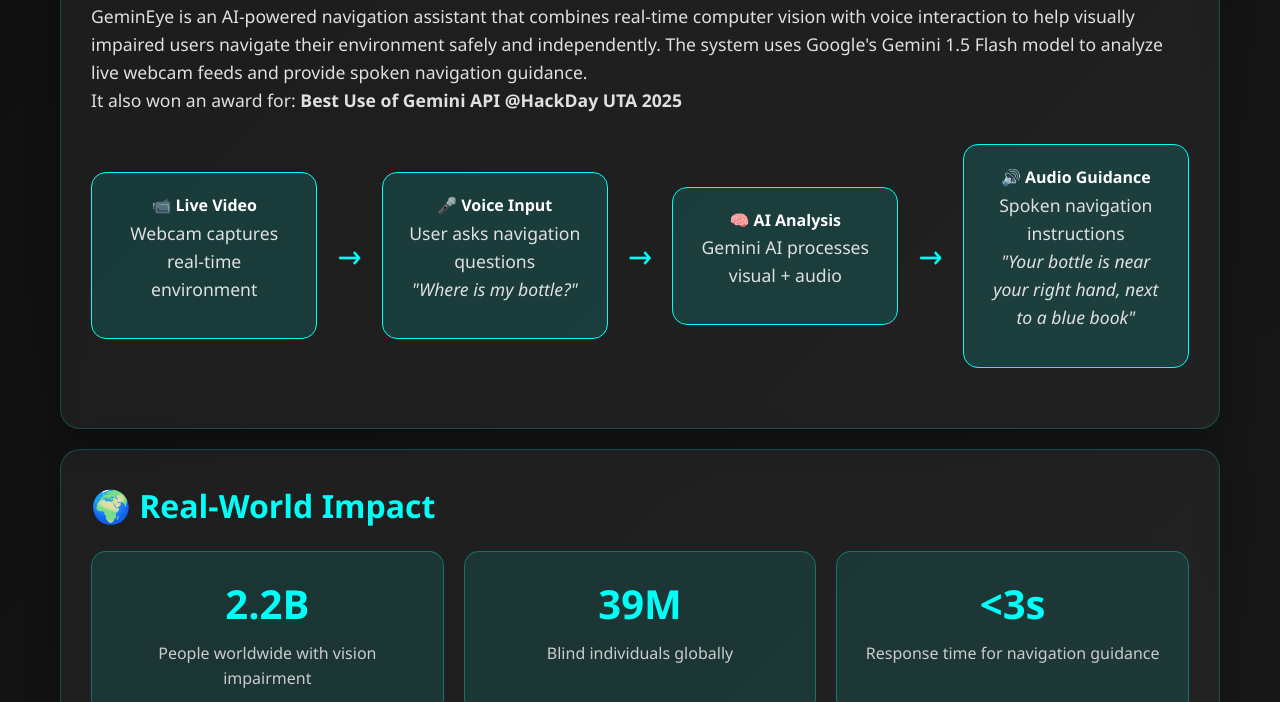
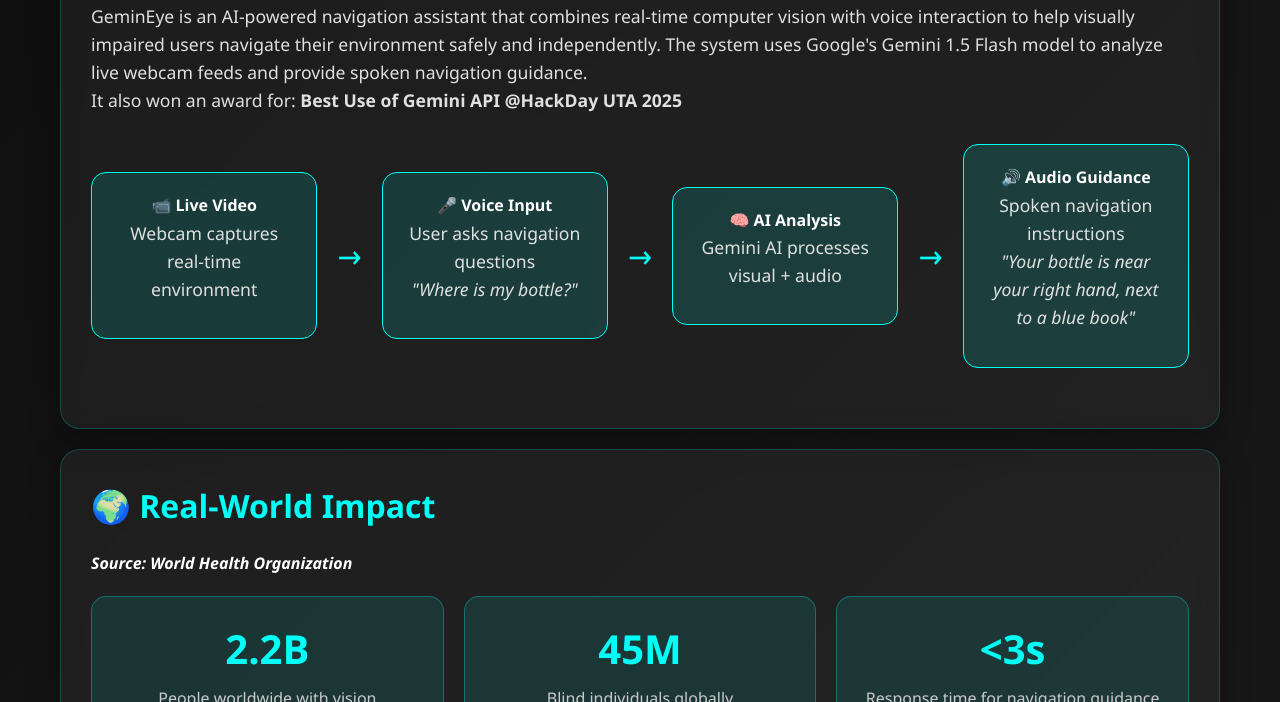
Before and after one commit to axk6637/portfolio, a plain HTML site: page main/gemineye.html in a window 1280 px wide. Shown: the part 250-952 px from the top of the page. Drawn offline with Linux system fonts and the light colour scheme.

Commit message:
Added Projects

```diff
--- a/main/gemineye.html
+++ b/main/gemineye.html
@@ -262,6 +262,7 @@
         </div>
         <div class="section">
             <h2>🌍 Real-World Impact</h2>
+            <h4><i>Source: World Health Organization</i></h4>
 
             <div class="impact-cards">
                 <div class="impact-card">
@@ -269,7 +270,7 @@
                     <div class="label">People worldwide with vision impairment</div>
                 </div>
                 <div class="impact-card">
-                    <div class="number">39M</div>
+                    <div class="number">45M</div>
                     <div class="label">Blind individuals globally</div>
                 </div>
                 <div class="impact-card" >
```
Also changed, not shown: main/breastcancer.html (+2 -2 lines).
